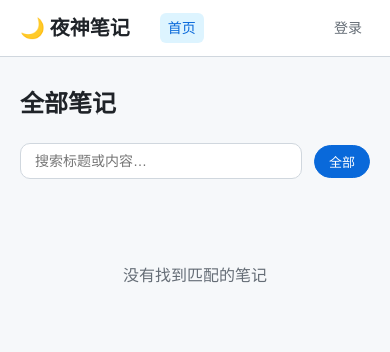
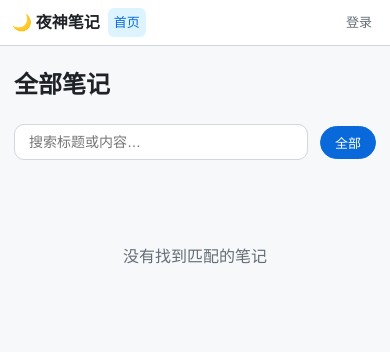
Before and after one commit to zyw668/yeshen-notes, a plain HTML site: page index.html in a window 390 px wide. Drawn offline with nearby package versions, Linux system fonts and the light colour scheme; no server answers.

Commit message:
style: 压缩手机端导航尺寸，避免文字换行

```diff
--- a/css/style.css
+++ b/css/style.css
@@ -72,6 +72,7 @@ img { max-width: 100%; }
   font-size: 14px;
   padding: 4px 8px;
   border-radius: 6px;
+  white-space: nowrap; /* 链接文字不换行 */
 }
 .nav-main a:hover, .nav-right a:hover { background: var(--accent-bg); color: var(--accent); text-decoration: none; }
 .nav-main a.active, .nav-right a.active { background: var(--accent-bg); color: var(--accent); }
@@ -412,3 +413,15 @@ select.field {
   .editor-pane { height: 50vh; }
   .preview-pane { min-height: 50vh; }
 }
+
+/* 手机（窄屏）：压缩导航尺寸，避免标题和链接挤成两行 */
+@media (max-width: 600px) {
+  .navbar-inner { padding: 8px 12px; gap: 8px; }
+  .brand { font-size: 16px; gap: 4px; white-space: nowrap; }
+  .nav-main { gap: 2px; margin-left: 0; }
+  .nav-right { gap: 2px; }
+  .nav-main a, .nav-right a { font-size: 13px; padding: 4px 6px; }
+  .container { padding: 20px 14px 40px; }
+  .cat-form { padding: 12px; gap: 8px; }
+  .cat-form #catName { min-width: 100%; }
+}
```
